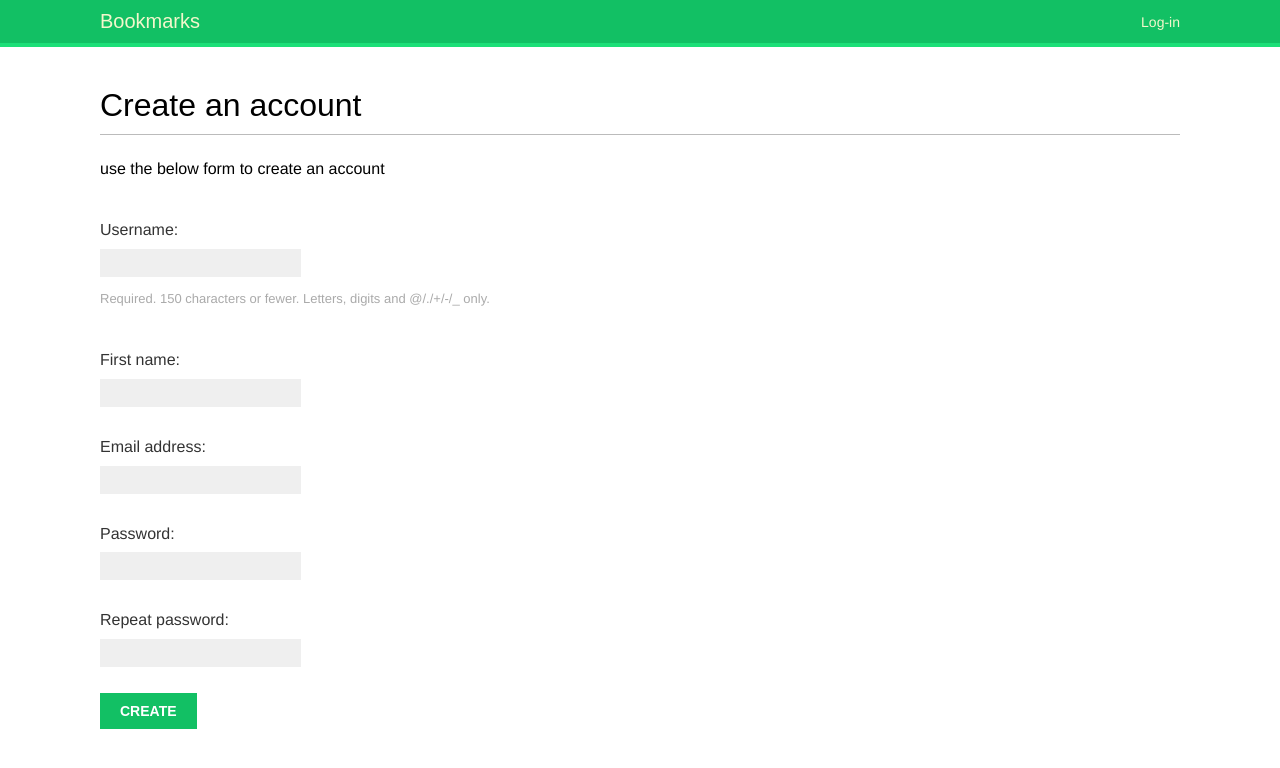
After one commit to healingfields/social_website-Django-, a Django app: page /account/register/ in a window 1280 px wide. The commit adds this page. Shown: the top 768 px of the page. Run offline with Django 3.2, Linux system fonts and the light colour scheme; some web fonts are replaced.

Commit message:
added register functionnality

```diff
--- a/account/forms.py
+++ b/account/forms.py
@@ -1,5 +1,21 @@
 from django import forms
+from django.contrib.auth.models import User
 
 class LoginForm(forms.Form):
     username = forms.CharField()
     password = forms.CharField(widget=forms.PasswordInput)
+
+class RegisterForm(forms.ModelForm):
+    password = forms.CharField(label= 'Password',
+                               widget=forms.PasswordInput)
+    password2 = forms.CharField(label= 'Repeat password',
+                                widget=forms.PasswordInput)
+    class Meta:
+        model = User
+        fields = ('username', 'first_name', 'email')
+
+        def clean_password2(self):
+            cd = self.cleaned_data
+            if cd['password'] != cd['password2']:
+                raise forms.ValidationError('passwords dont match')
+            return cd['password2']
--- a/account/templates/account/login.html
+++ b/account/templates/account/login.html
@@ -3,7 +3,7 @@
 
 {% block content %}
     <h1>Log-in</h1>
-    <p>Please, use the following form to log-in:</p>
+    <p>Please, use the following form to log-in, if you don't have an account you can create one <a href="{% url "register" %}">Here</a></p>
     <form method="post">
         {{  form.as_p }}
         {% csrf_token %}
--- /dev/null
+++ b/account/templates/account/register.html
@@ -0,0 +1,11 @@
+{% extends "base.html" %}
+{% block title %}Create an account{% endblock %}
+{% block content %}
+    <h1>Create an account</h1>
+    <p>use the below form to create an account</p>
+    <form method="post">
+        {{ form.as_p }}
+        {% csrf_token %}
+        <p><input type="submit" value="Create"></p>
+    </form>
+{% endblock %}
--- a/account/templates/registration/login.html
+++ b/account/templates/registration/login.html
@@ -6,7 +6,7 @@
     {% if form.errors %}
         <p>password and username didnt match</p>
     {% else %}
-        <p>use the following form to login</p>
+        <p>use the following form to login, if you don't have an account you can create one <a href="{% url "register" %}">Here</a></p>
             <div class="login-form">
             <form action="{% url 'login' %}" method="post">
                 {{  form.as_p }}
--- a/account/templates/registration/password_change_done.html
+++ b/account/templates/registration/password_change_done.html
@@ -2,6 +2,6 @@
 {% block title %}Password changed{% endblock %}
 
 {% block content %}
-    <h1>Password changed</h1>
+    <h1>{{ title }}</h1>
     <p>your password has been successfully changed</p>
 {% endblock %}
--- a/account/templates/registration/password_change_form.html
+++ b/account/templates/registration/password_change_form.html
@@ -2,7 +2,7 @@
 {% block title %}change your password{% endblock %}
 
 {% block content %}
-    <h1>Change your password</h1>
+    <h1>{{ title }}</h1>
     <p>use the for below to change your password</p>
     <form method="post">
         {{ form.as_p }}
--- a/account/templates/registration/password_reset_complete.html
+++ b/account/templates/registration/password_reset_complete.html
@@ -3,5 +3,5 @@
 
 {% block content %}
     <h1>Password reset</h1>
-    <p>your password has been set correctly. You can <a href="{% url "login" %}">Log in now</a></p>
+    <p>your password has been set correctly. You can <a href="{{login_url}}">Log in now</a></p>
 {% endblock %}
--- a/account/templates/registration/password_reset_done.html
+++ b/account/templates/registration/password_reset_done.html
@@ -1,7 +1,7 @@
 {% extends "base.html" %}
 {% block title %}Reset your password{% endblock %}
 {% block content %}
-<h1>Reset your password</h1>
+<h1>{{ title }}</h1>
 <p>We've emailed you instructions for setting your password.</p>
 <p>If you don't receive an email, please make sure you've entered
 the address you registered with.</p>
--- a/account/templates/registration/password_reset_form.html
+++ b/account/templates/registration/password_reset_form.html
@@ -3,7 +3,7 @@
 {% block title %}{% endblock %}
 
 {% block content %}
-    <h1>Forgotten your password</h1>
+    <h1>{{ title}}</h1>
     <p>enter your email to obtain a new password</p>
     <form method="post">
         {{ form.as_p }}
--- a/account/urls.py
+++ b/account/urls.py
@@ -15,5 +15,7 @@ urlpatterns = [
     path('password_reset/done/', auth_views.PasswordResetDoneView.as_view(), name='password_reset_done'),
     path('reset/<uidb64>/<token>/', auth_views.PasswordResetConfirmView.as_view(), name='password_reset_confirm'),
     path('reset/done/', auth_views.PasswordResetCompleteView.as_view(), name='password_reset_complete'),
+    #register a user
+    path('register/', views.register, name='register'),
 
 ]
--- a/account/views.py
+++ b/account/views.py
@@ -1,8 +1,9 @@
 from django.shortcuts import render
 from django.contrib.auth import login, authenticate
-from .forms import LoginForm
+from .forms import LoginForm, RegisterForm
 from django.http import HttpResponse
 from django.contrib.auth.decorators import login_required
+
 
 def user_login(request):
     form = LoginForm()
@@ -26,3 +27,16 @@ def user_login(request):
 @login_required()
 def dashboard(request):
     return render(request, "account/dashboard.html", {'section': 'dashboard'})
+
+def register(request):
+    form = RegisterForm()
+    if request.method == 'POST':
+        form = RegisterForm(request.POST)
+        if form.is_valid():
+            user = form.save(commit=False)
+            user.set_password(
+                form.cleaned_data['password']
+            )
+            user.save()
+            return render(request, 'account/register_done.html', {'user': user})
+    return render(request, 'account/register.html', {'form': form})
```
Also changed, not shown: account/templates/account/register_done.html (added, +7 -0 lines).
